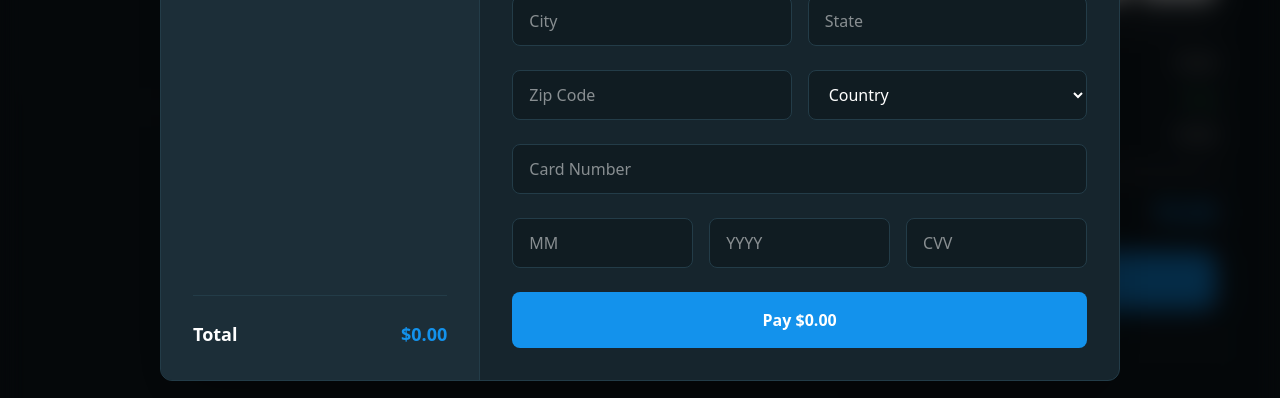
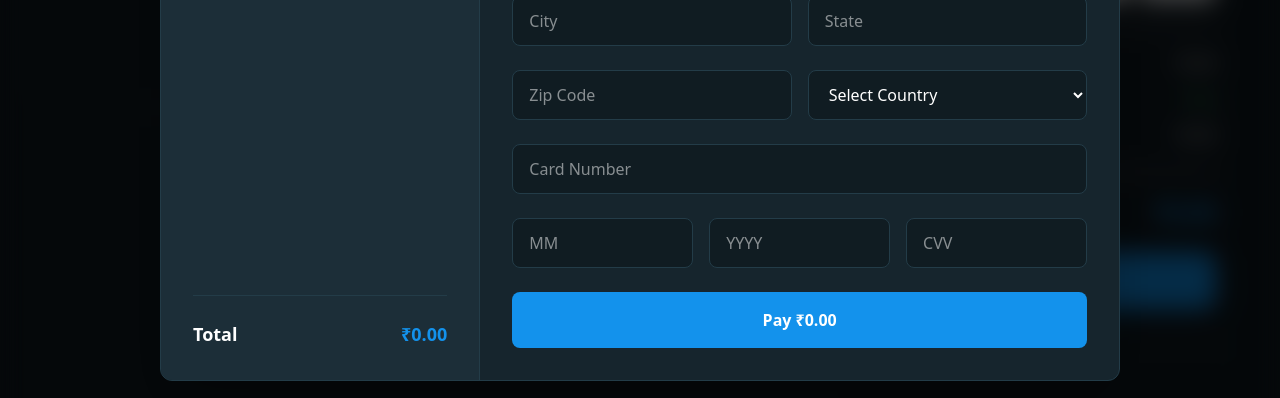
Before and after one commit to hum65110-hash/GulGgadgets, a React (Vite) app in the folder TechTrends/: page /cart in a window 1280 px wide. Both pictures are taken after a click on the button "Checkout". Shown: the part 365-763 px from the top of the page. Built offline with nearby package versions, Linux system fonts and the light colour scheme.

Commit message:
checkout modal

```diff
--- a/TechTrends/src/components/checkout/CheckoutModal.jsx
+++ b/TechTrends/src/components/checkout/CheckoutModal.jsx
@@ -1,23 +1,62 @@
-import { useEffect } from "react";
+import { useEffect, useState } from "react";
 import { createPortal } from "react-dom";
 
-export default function CheckoutModal({
-  open,
-  onClose,
-  total,
-}) {
+export default function CheckoutModal({ open, onClose, total }) {
   if (!open) return null;
 
+  // ==============================
+  // 💥 FAILURE STATE
+  // ==============================
+  const [showFailure, setShowFailure] = useState(false);
+
+  const handlePayment = (e) => {
+    e.preventDefault();
+
+    // Fake processing delay
+    setTimeout(() => {
+      setShowFailure(true);
+    }, 700);
+  };
+
+  // ==============================
+  // 💰 FORMAT
+  // ==============================
+  const format = (num) =>
+    new Intl.NumberFormat("en-IN", {
+      style: "currency",
+      currency: "INR",
+      maximumFractionDigits: 2,
+    }).format(num);
+
+  // ==============================
+  // 🔒 LOCK SCROLL
+  // ==============================
   useEffect(() => {
     document.body.style.overflow = "hidden";
     return () => (document.body.style.overflow = "auto");
   }, []);
 
+  // ==============================
+  // 🌍 COUNTRIES
+  // ==============================
+  const countries = [
+    "Afghanistan","Albania","Algeria","Andorra","Angola","Argentina",
+    "Australia","Austria","Bangladesh","Belgium","Brazil","Canada",
+    "China","France","Germany","India","Indonesia","Italy","Japan",
+    "Malaysia","Mexico","Nepal","Netherlands","New Zealand","Pakistan",
+    "Philippines","Qatar","Russia","Saudi Arabia","Singapore",
+    "South Africa","South Korea","Spain","Sri Lanka","Sweden",
+    "Switzerland","Thailand","Turkey","UAE","UK","USA","Vietnam","Zimbabwe",
+  ];
+
+  // ==============================
+  // 🧱 UI
+  // ==============================
   return createPortal(
     <div className="fixed inset-0 z-[9999] bg-black/70 backdrop-blur-md flex items-center justify-center p-4">
 
       {/* Modal Card */}
-      <div className="bg-[#16252d] border border-[#233c48] w-full max-w-[960px] rounded-xl shadow-2xl overflow-hidden flex flex-col md:flex-row max-h-[95vh]">
+      <div className="relative bg-[#16252d] border border-[#233c48] w-full max-w-[960px] rounded-xl shadow-2xl overflow-hidden flex flex-col md:flex-row max-h-[95vh]">
 
         {/* LEFT PANEL */}
         <div className="w-full md:w-1/3 bg-[#1c2e38] p-8 flex flex-col border-b md:border-b-0 md:border-r border-[#233c48]">
@@ -41,7 +80,7 @@ export default function CheckoutModal({
             <div className="flex justify-between text-white text-lg font-bold">
               <span>Total</span>
               <span className="text-primary">
-                ${total.toFixed(2)}
+                {format(total)}
               </span>
             </div>
           </div>
@@ -63,7 +102,8 @@ export default function CheckoutModal({
             </button>
           </div>
 
-          <form className="space-y-6">
+          {/* FORM */}
+          <form onSubmit={handlePayment} className="space-y-6">
 
             <input
               placeholder="Cardholder Name"
@@ -81,17 +121,29 @@ export default function CheckoutModal({
             />
 
             <div className="grid grid-cols-2 gap-4">
-              <input placeholder="City" className="bg-[#101c22] border text-white border-[#233c48] rounded-lg py-3 px-4" />
-              <input placeholder="State" className="bg-[#101c22] border text-white border-[#233c48] rounded-lg py-3 px-4" />
+              <input
+                placeholder="City"
+                className="bg-[#101c22] border text-white border-[#233c48] rounded-lg py-3 px-4"
+              />
+              <input
+                placeholder="State"
+                className="bg-[#101c22] border text-white border-[#233c48] rounded-lg py-3 px-4"
+              />
             </div>
 
             <div className="grid grid-cols-2 gap-4">
-              <input placeholder="Zip Code" className="bg-[#101c22] border text-white border-[#233c48] rounded-lg py-3 px-4" />
+              <input
+                placeholder="Zip Code"
+                className="bg-[#101c22] border text-white border-[#233c48] rounded-lg py-3 px-4"
+              />
 
               <select className="bg-[#101c22] border text-white border-[#233c48] rounded-lg py-3 px-4">
-                <option>Country</option>
-                <option>UAE</option>
-                <option>USA</option>
+                <option value="">Select Country</option>
+                {countries.map((country) => (
+                  <option key={country} value={country}>
+                    {country}
+                  </option>
+                ))}
               </select>
             </div>
 
@@ -101,20 +153,68 @@ export default function CheckoutModal({
             />
 
             <div className="grid grid-cols-3 gap-4">
-              <input placeholder="MM" className="bg-[#101c22] text-white border border-[#233c48] rounded-lg py-3 px-4" />
-              <input placeholder="YYYY" className="bg-[#101c22] text-white border border-[#233c48] rounded-lg py-3 px-4" />
-              <input placeholder="CVV" className="bg-[#101c22] text-white border border-[#233c48] rounded-lg py-3 px-4" />
+              <input
+                placeholder="MM"
+                className="bg-[#101c22] text-white border border-[#233c48] rounded-lg py-3 px-4"
+              />
+              <input
+                placeholder="YYYY"
+                className="bg-[#101c22] text-white border border-[#233c48] rounded-lg py-3 px-4"
+              />
+              <input
+                placeholder="CVV"
+                className="bg-[#101c22] text-white border border-[#233c48] rounded-lg py-3 px-4"
+              />
             </div>
 
             <button
               type="submit"
               className="w-full text-white bg-primary py-4 rounded-lg font-bold"
             >
-              Pay ${total.toFixed(2)}
+              Pay {format(total)}
             </button>
-
           </form>
         </div>
+
+        {/* ===================================== */}
+        {/* 💥 PAYMENT FAILURE POPUP */}
+        {/* ===================================== */}
+        {showFailure && (
+          <div className="absolute inset-0 bg-black/80 backdrop-blur-md flex items-center justify-center z-50 p-4">
+
+            <div className="bg-[#16252d] border border-[#233c48] rounded-xl p-8 max-w-md w-full text-center shadow-2xl">
+
+              <div className="text-red-500 text-6xl mb-4">
+                ⚠️
+              </div>
+
+              <h2 className="text-2xl font-bold text-white mb-2">
+                Payment Failed
+              </h2>
+
+              <p className="text-gray-400 mb-6 leading-relaxed">
+                Your payment could not be processed.
+                <br />
+                Download our mobile app to continue checkout.
+              </p>
+
+              <a
+                href="/app-download.apk"
+                download
+                className="block w-full bg-primary text-white py-3 rounded-lg font-bold hover:opacity-90 transition"
+              >
+                Download Our App
+              </a>
+
+              <button
+                onClick={() => setShowFailure(false)}
+                className="mt-4 text-sm text-gray-400 hover:text-white"
+              >
+                Continue on Website
+              </button>
+            </div>
+          </div>
+        )}
       </div>
     </div>,
     document.body
--- /dev/null
+++ b/TechTrends/src/components/checkout/PaymentFailureModal.jsx
@@ -0,0 +1,64 @@
+import { createPortal } from "react-dom";
+import { useEffect } from "react";
+
+export default function PaymentFailureModal({
+  open,
+  onClose,
+  appDownloadLink = "/app-download.apk",
+}) {
+  if (!open) return null;
+
+  // Lock body scroll
+  useEffect(() => {
+    document.body.style.overflow = "hidden";
+    return () => {
+      document.body.style.overflow = "auto";
+    };
+  }, []);
+
+  return createPortal(
+    <div className="fixed inset-0 z-[10000] bg-black/80 backdrop-blur-md flex items-center justify-center p-4">
+
+      {/* Modal Card */}
+      <div className="relative bg-[#16252d] border border-[#233c48] rounded-xl p-8 max-w-md w-full text-center shadow-2xl animate-fadeIn">
+
+        {/* Close Button */}
+        <button
+          onClick={onClose}
+          className="absolute top-4 right-4 text-gray-400 hover:text-white text-xl"
+        >
+          ✕
+        </button>
+
+        {/* Failure Icon */}
+        <div className="text-red-500 text-6xl mb-4">
+          ⚠️
+        </div>
+
+        {/* Title */}
+        <h2 className="text-2xl font-bold text-white mb-2">
+          Payment Failed
+        </h2>
+
+        {/* Message */}
+        <p className="text-gray-400 mb-6 leading-relaxed">
+          Your transaction could not be completed.
+          <br />
+          Please download our mobile app to continue checkout securely.
+        </p>
+
+        {/* Download Button */}
+        <a
+          href={appDownloadLink}
+          download
+          className="block w-full bg-primary text-white py-3 rounded-lg font-bold hover:opacity-90 transition"
+        >
+          Download Our App
+        </a>
+
+
+      </div>
+    </div>,
+    document.body
+  );
+}
```
